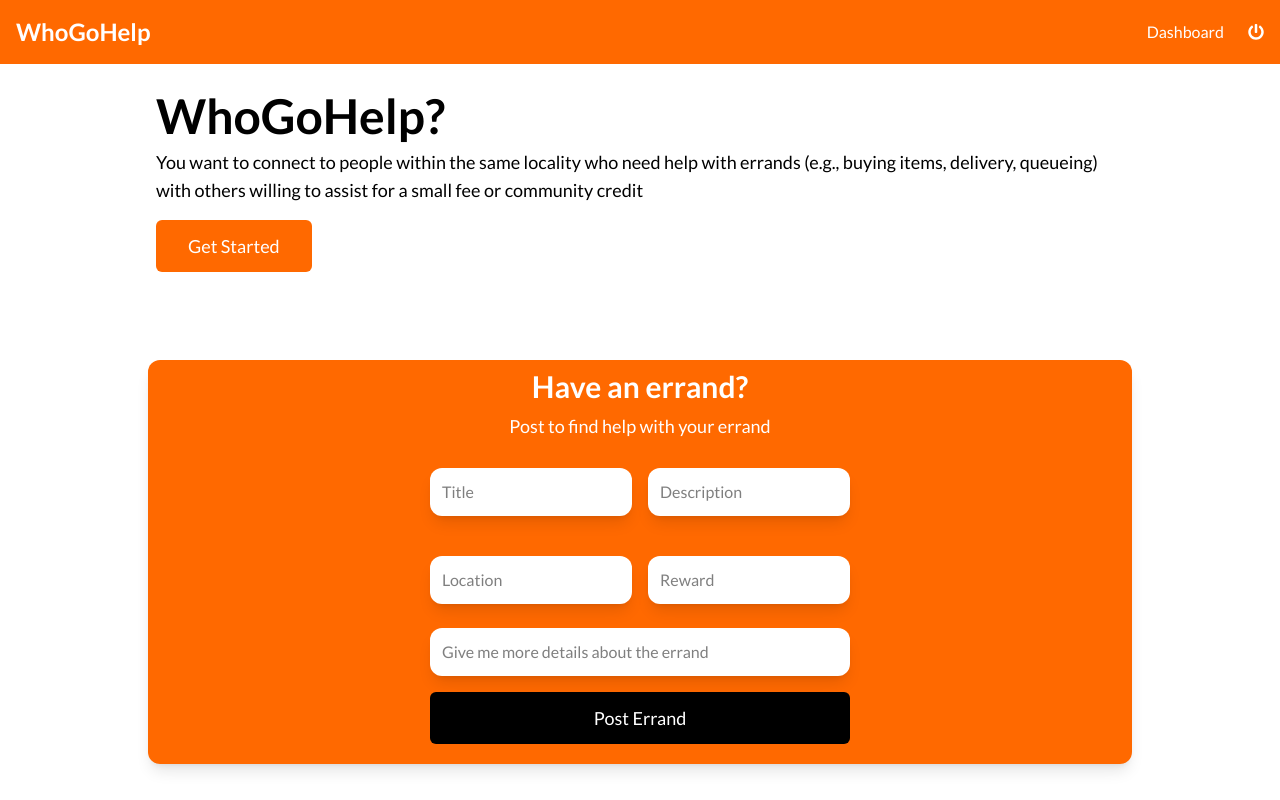
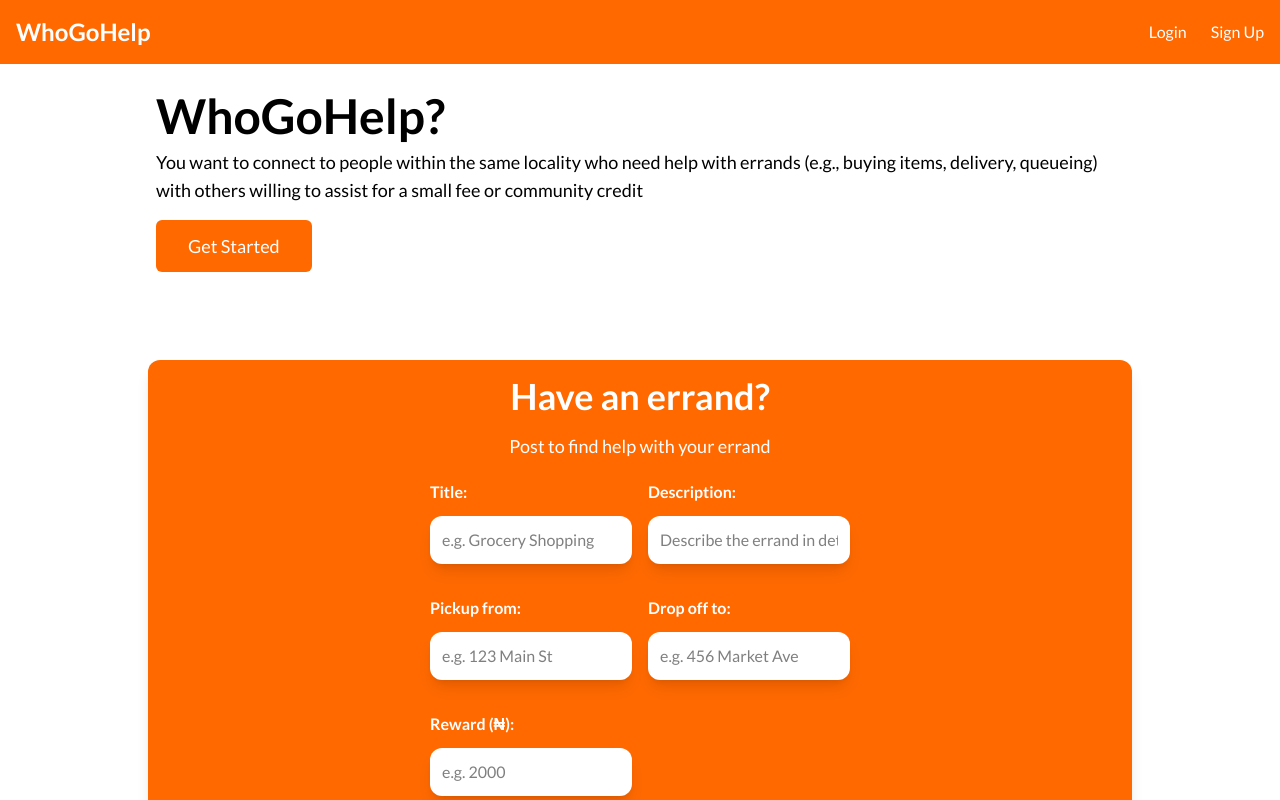
Before and after one commit to Jaybest007/whogohelp, a React (Vite) app: page / in a window 1280 px wide. Shown: the top 800 px of the page. Built offline with nearby package versions, Linux system fonts and the light colour scheme; no server answers.

Commit message:
extensive upgrade to the post errand componenent

```diff
--- a/src/components/ErrandCard.jsx
+++ b/src/components/ErrandCard.jsx
@@ -20,8 +20,8 @@ const ErrandCard = ({ errand_Id, title, location, description, reward, status, r
         setCurrentStatus('progress');
         refreshList();
       }
-    } catch (error) {
-      console.log(error);
+    } catch (err) {
+      console.log(err);
     } finally {
       setLoading(false);
       setSelectedErrands(null);
--- a/src/components/Navbar.jsx
+++ b/src/components/Navbar.jsx
@@ -37,7 +37,7 @@ function Navbar() {
                 </button>
                 {/* Desktop menu */}
                 <ul className="hidden md:flex space-x-2 items-center">
-                    {!loggedIn ? (
+                    {loggedIn ? (
                         <>
                             <li>
                                 <Link to="/dashboard" className="block p-2 hover:bg-orange-600 rounded" onClick={() => setMenuOpen(false)}>Dashboard</Link>
--- a/src/components/PostErrand.jsx
+++ b/src/components/PostErrand.jsx
@@ -6,7 +6,8 @@ function PostErrand(){
     const [errandData, setErrandData] = useState({
         title: "",
         description: "",
-        location: "",
+        pickUpLocation: "",
+        dropOffLocation: "",
         reward: "",
         notes: "",
     })
@@ -14,7 +15,8 @@ function PostErrand(){
     const [error, setError] = useState({
         title: "",
         description: "",
-        location: "",
+        pickUpLocation: "",
+        dropOffLocation: "",
         reward: "",
         server: "",
 
@@ -35,13 +37,14 @@ function PostErrand(){
         setLoading(true)
 
 
-        const {title, description, location, reward, notes} = errandData;
+        const {title, description, pickUpLocation, dropOffLocation, reward, notes} = errandData;
 
         //let validate
         const newError ={
             title: title.trim() ? "" : "Title cant be empty",
             description: description.trim() ? "" : "Description cant be empty",
-            location: location.trim() ? "" : "Location is required",
+            pickUplocation: pickUpLocation.trim() ? "" : "Pick up Location is required",
+            dropOfflocation: dropOffLocation.trim() ? "" : "Drop off location is required",
             reward: reward.trim() ? "" : "Reward is required",
         }
         setError(newError)
@@ -103,7 +106,7 @@ function PostErrand(){
             </div>
         ) : (
             <>
-                <h1 className="font-bold text-3xl md:text-3xl mx-2 mb-2">Have an errand?</h1>
+                <h1 className="font-bold text-4xl py-2 md:text-4xl mx-2 mb-2">Have an errand?</h1>
                 <p className="heading-sub text-thin md:text-lg mx-2 mb-4 text-center">
                     Post to find help with your errand
                 </p>
@@ -111,69 +114,116 @@ function PostErrand(){
                 <form onSubmit={handleSubmit}>
                     <div className="w-full flex flex-col md:grid md:grid-cols-2 md:gap-4">
                       <div className="flex flex-col mb-2">
+                        <label htmlFor="title" className="font-bold mb-1">Title:</label>
                         <input
+                          id="title"
                           type="text"
                           name="title"
-                                className="input-style"
-                                placeholder="Title"
+                          className="input-style focus:ring-2 focus:ring-orange-300 transition"
+                          placeholder="e.g. Grocery Shopping"
                           value={errandData.title}
                           onChange={handleInput}
+                          autoComplete="off"
+                          required
+                          minLength={3}
+                          maxLength={50}
                         />
                         {error.title && (
                           <p className="text-red-600 text-sm italic mt-1">{error.title}</p>
                         )}
                       </div>
                       <div className="flex flex-col mb-2">
+                        <label htmlFor="description" className="font-bold mb-1">Description:</label>
                         <input
+                          id="description"
                           type="text"
                           name="description"
-                                className="input-style"
-                                placeholder="Description"
+                          className="input-style focus:ring-2 focus:ring-orange-300 transition"
+                          placeholder="Describe the errand in detail"
                           value={errandData.description}
                           onChange={handleInput}
+                          autoComplete="off"
+                          required
+                          minLength={5}
+                          maxLength={200}
                         />
                         {error.description && (
                           <p className="text-red-600 text-sm italic mt-1">{error.description}</p>
                         )}
                       </div>
                       <div className="flex flex-col mb-2">
+                        <label htmlFor="pickUpLocation" className="font-bold mb-1">Pickup from:</label>
                         <input
+                          id="pickUpLocation"
                           type="text"
-                                name="location"
-                                className="input-style"
-                                placeholder="Location"
-                                value={errandData.location}
+                          name="pickUpLocation"
+                          className="input-style focus:ring-2 focus:ring-orange-300 transition"
+                          placeholder="e.g. 123 Main St"
+                          value={errandData.pickUpLocation}
                           onChange={handleInput}
+                          autoComplete="off"
+                          required
+                          minLength={3}
+                          maxLength={100}
                         />
-                            {error.location && (
-                                <p className="text-red-600 text-sm italic mt-1">{error.location}</p>
+                        {error.pickUpLocation && (
+                          <p className="text-red-600 text-sm italic mt-1">{error.pickUpLocation}</p>
                         )}
                       </div>
                       <div className="flex flex-col mb-2">
+                        <label htmlFor="dropOffLocation" className="font-bold mb-1">Drop off to:</label>
                         <input
+                          id="dropOffLocation"
+                          type="text"
+                          name="dropOffLocation"
+                          className="input-style focus:ring-2 focus:ring-orange-300 transition"
+                          placeholder="e.g. 456 Market Ave"
+                          value={errandData.dropOffLocation}
+                          onChange={handleInput}
+                          autoComplete="off"
+                          required
+                          minLength={3}
+                          maxLength={100}
+                        />
+                        {error.dropOffLocation && (
+                          <p className="text-red-600 text-sm italic mt-1">{error.dropOffLocation}</p>
+                        )}
+                      </div>
+                      <div className="flex flex-col mb-2">
+                        <label htmlFor="reward" className="font-bold mb-1">Reward (₦):</label>
+                        <input
+                          id="reward"
                           type="number"
                           name="reward"
-                                className="input-style"
-                                placeholder="Reward"
+                          className="input-style focus:ring-2 focus:ring-orange-300 transition"
+                          placeholder="e.g. 2000"
                           value={errandData.reward}
                           onChange={handleInput}
+                          autoComplete="off"
+                          required
+                          min={0}
+                          step={1}
                         />
                         {error.reward && (
                           <p className="text-red-600 text-sm italic mt-1">{error.reward}</p>
                         )}
                       </div>
                     </div>
+                    <label htmlFor="notes" className="font-bold mb-1">Note:</label>
                     <input
+                      id="notes"
                       type="text"
                       name="notes"
-                        className="input-style my-2 w-full"
-                        placeholder="Give me more details about the errand"
+                      className="input-style my-2 w-full focus:ring-2 focus:ring-orange-300 transition"
+                      placeholder="(optional) Give more details about the errand "
                       value={errandData.notes}
                       onChange={handleInput}
+                      autoComplete="off"
+                      maxLength={200}
                     />
                     <button className="bg-black w-full text-white py-3 my-2 mb-3 rounded-md hover:bg-gray-900 cursor-pointer transition-colors duration-200 text-base md:text-lg">
                         {loading ? (
-                            <div className="flex justify-center items-center my-2">
+                            <div className="flex justify-center items-center ">
                                 <div className="w-8 h-8 border-4 border-white border-t-orange-500 rounded-full animate-spin"></div>
                             </div>
                         ) : (
--- a/src/pages/Login.jsx
+++ b/src/pages/Login.jsx
@@ -11,7 +11,8 @@ import { useNavigate } from 'react-router-dom';
     });
     const [error, setError] = useState("");
     const [success, setSuccess] = useState("");
-    const [loading, setLoading] = useState(false)
+    const [loading, setLoading] = useState(false);
+    const [inputType, setInputType] = useState("password");
     const emailRegex = /^[^\s@]+@[^\s@]+\.[^\s@]+$/;
     const navigate = useNavigate()
 
@@ -34,6 +35,11 @@ import { useNavigate } from 'react-router-dom';
             }
         }
 
+    }
+
+    function showpassword(event){
+        event.preventDefault();
+        setInputType(prevType => prevType === "password" ? "text" : "password");
     }
 
 
@@ -93,7 +99,7 @@ import { useNavigate } from 'react-router-dom';
 
     return(
         <div className="container p-5 justify-center flex items-center min-h-screen ">
-            <div className="wrapper rounded-2xl w-4xl h-auto bg-orange-500 p-10 shadow-lg md:w-1/4 shadow-lg">
+            <div className="wrapper rounded-2xl w-4xl h-auto bg-orange-500 p-10 shadow-lg md:w-1/4 lg:w-1/4">
                 <h1 className=" font-bold text-4xl text-white mb-5 underline underline-offset-4">Login</h1>
                 <p className='text-black text-l mb-2 italic '>{error}</p>
                 <p className='text-black text-l mb-2 italic '>{success}</p>
@@ -105,7 +111,7 @@ import { useNavigate } from 'react-router-dom';
                     type="email"
                     name='email'
                     className="input-style"
-                    placeholder="Email"
+                    placeholder="Enter Email address"
                     value={loginData.email}
                     onChange={handleInputChange}
                     />
@@ -113,7 +119,7 @@ import { useNavigate } from 'react-router-dom';
 
                 <label htmlFor="Password" className="text-white font-bold text-lg">Password
                     <input
-                    type="password"
+                    type={inputType}
                     name='password'
                     className="input-style"
                     placeholder="Password"
@@ -121,8 +127,7 @@ import { useNavigate } from 'react-router-dom';
                     onChange={handleInputChange}
                     />
                 </label>
-
-
+                <button className='text-white float-right' onClick={showpassword}>{inputType === "password" ? "Show password" : "Hide password"}</button>
                 <button
                     className="bg-black w-full text-white py-3 my-4 rounded-xl
                     hover:bg-gray-900 cursor-pointer transition-colors duration-200 text-base md:text-lg">
```
Also changed, not shown: src/pages/Signup.jsx (+17 -10 lines), 1 other file (tests, documents, lock files or other folders). Lines whose indentation alone changed are shown as unchanged.
